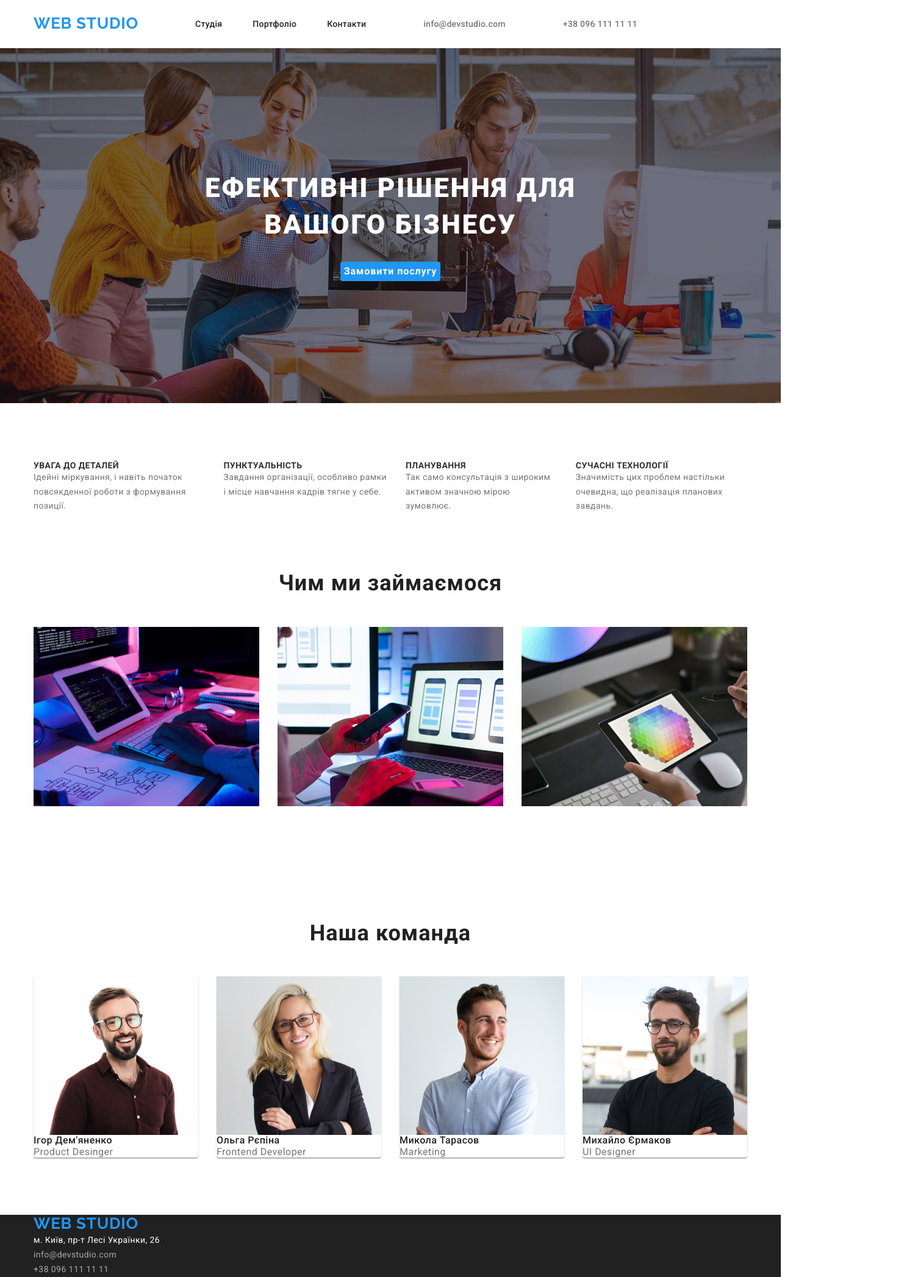
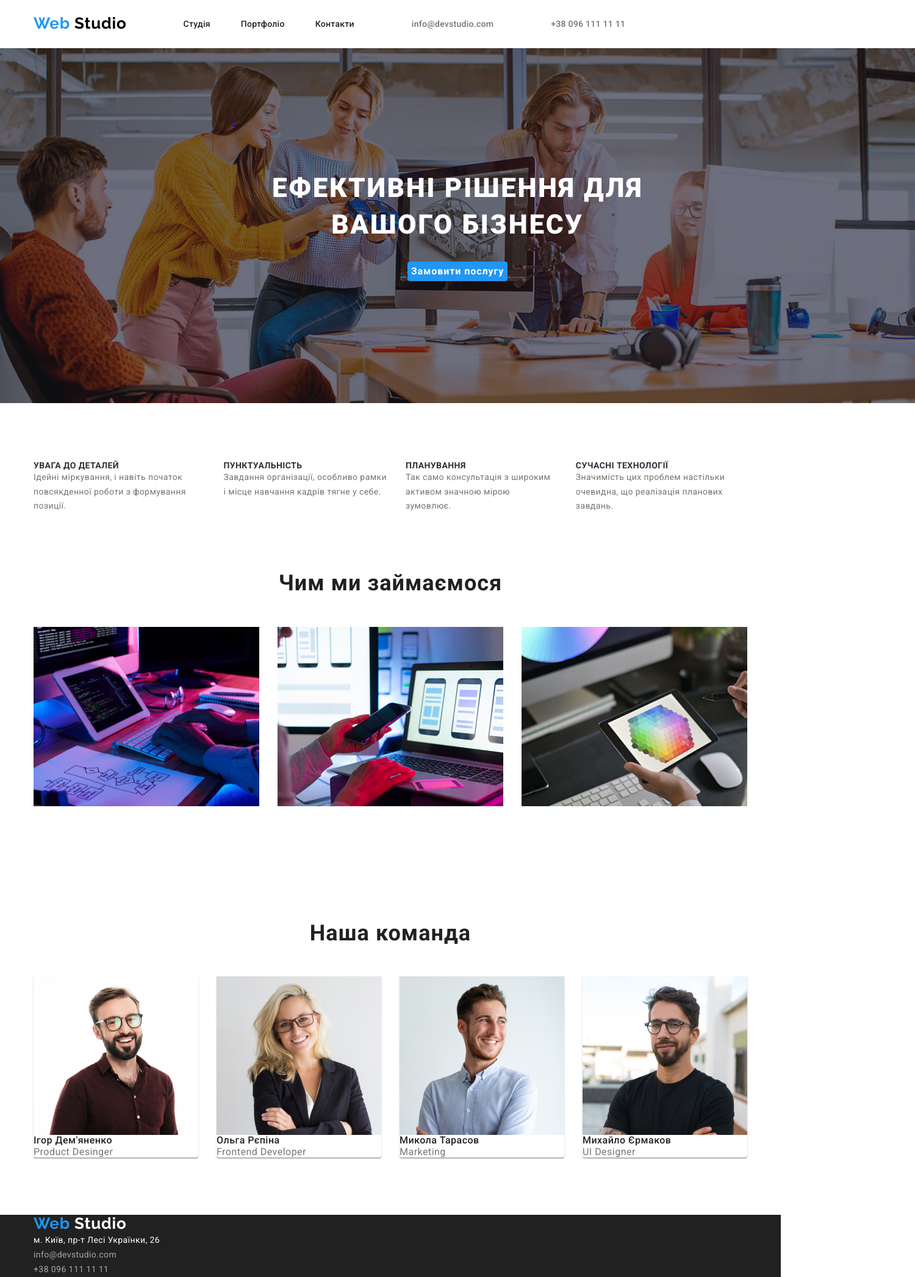
Before and after one commit to Wowa3366-stack/Web_studio, a plain HTML site: page index.html in a window 1280 px wide. Shown: the whole page at 61% size, 1500 px wide, since content can reach past the window. Drawn offline with nearby package versions, Linux system fonts and the light colour scheme.

Commit message:
Переробив код

```diff
--- a/index.html
+++ b/index.html
@@ -23,7 +23,7 @@
     <header class="header">
       <div class="container header-flex">
         <nav class="header_nav">
-          <a href="./index.html" class="webstudio">WEB STUDIO</a>
+          <a href="./index.html" class="webstudio">Web <span class="header_logo">Studio</span></a>
           <ul class="header_nav_list">
             <li class="header_item">
               <a href="./index.html" class="header_link">Студія</a>
@@ -131,7 +131,7 @@
     <!-- Підвал Сайту -->
     <footer class="footer">
       <div class="container">
-      <a href="./index.html" class="webstudio">WEB STUDIO</a>
+      <a href="./index.html" class="webstudio">Web <span class="footer_logo">Studio</span></a>
       <div class="footer_div">
         <address class="footer_address">
           м. Київ, пр-т Лесі Українки, 26
--- a/style.css
+++ b/style.css
@@ -34,6 +34,9 @@ align-items: center;
 .webstudio{
 margin-right: 93px;
 }
+.header_logo{
+color: #000;
+}
 .header_nav_list{
 display: flex;
 gap: 50px;
@@ -56,6 +59,7 @@ color: var(--axent-color);
 background-image:linear-gradient(to right, rgba(47, 48, 58, 0.29) , rgba(47, 48, 58, 0.29) ), url(./img/team.jpg);
 padding-top: 200px;
 padding-bottom: 200px;
+width: 1500px;
 background-repeat: no-repeat;
 background-position: center;
 }
@@ -102,6 +106,11 @@ padding-bottom: 94px;
 display: flex;
 gap: 30px;
 }
+.details_item{
+
+}
+
+
 .details_title{
 font-weight: 700;
 font-size: 14px;
@@ -301,6 +310,9 @@ color: #2196f3;
 .footer{
 background-color: #212121;
 }
+.footer_logo{
+color: #fff;;
+}
 .address{
 font-weight: 400;
 font-size: 14px;
```
Also changed, not shown: portfolio.html (+2 -2 lines).
